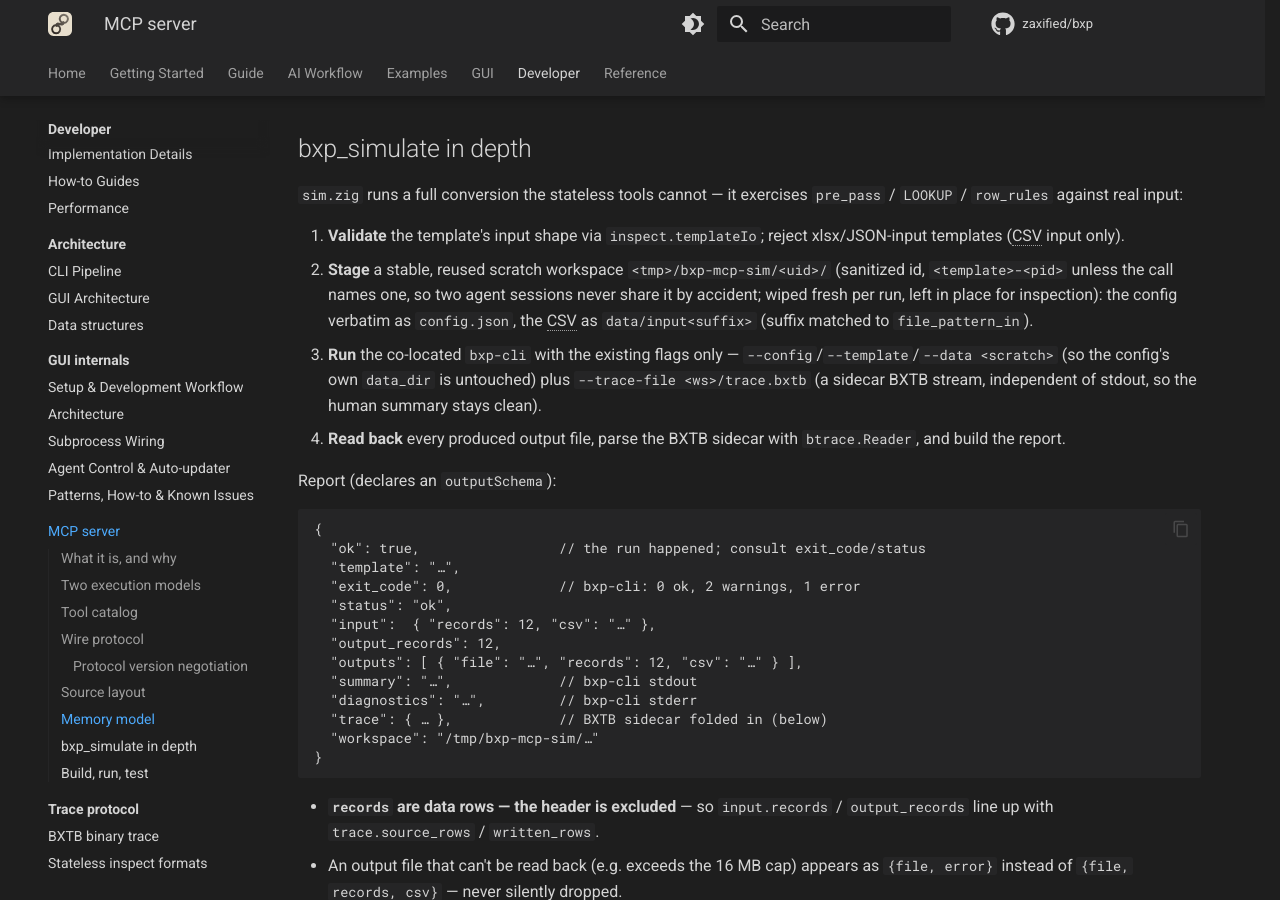
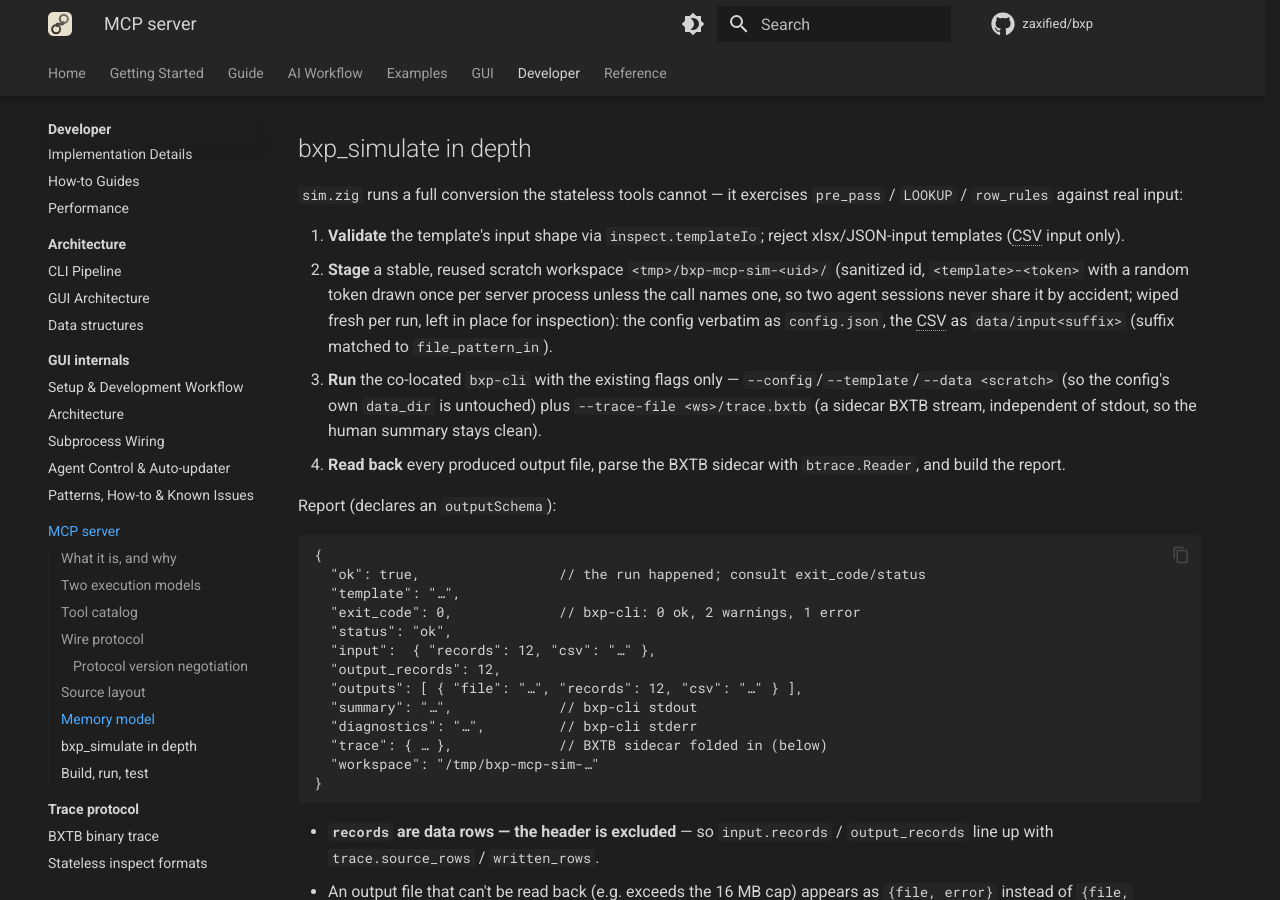
Before and after one commit to zaxified/bxp, an MkDocs documentation site: the page built from docs/dev/mcp.md, in a window 1280 px wide and 900 px high, scrolled down 4001 px. Built offline with MkDocs 1.6.1 and Material for MkDocs 9.7.7, drawn with Linux system fonts in a browser that asks for light colours; comment, search, counter and statistics services are not loaded.

Commit message:
fix(mcp): random per-process workspace token, no shared parent dir
The default workspace id carried the pid. Pids collide across containers
that share /tmp and are predictable, so the id now carries 8 hex chars from
the OS CSPRNG, drawn once per process (pid only as a fallback).

The workspace also moves from <tmp>/bxp-mcp-sim/<uid> to
<tmp>/bxp-mcp-sim-<uid>: with no shared parent, another user on the host
cannot pre-create it and swap entries inside, and the sticky temp dir keeps
others from renaming ours.

Co-Authored-By: Claude Opus 5.5 <noreply@anthropic.com>

````diff
--- a/bxp-mcp/CLAUDE.md
+++ b/bxp-mcp/CLAUDE.md
@@ -325,16 +325,19 @@ and races below are bounded by that model and only re-open under a future
 revisit them there.
 
 - **`sim.zig` wipes the reused workspace on every call** (`deleteTree` +
-  `makePath`). The default id is `<template>-<pid>`, so two bxp-mcp processes
-  (two agent sessions) never share one; two calls in one process are
+  `makePath`). The default id is `<template>-<token>` (8 random hex chars drawn
+  once per process, pid as fallback), so two bxp-mcp processes (two agent
+  sessions) never share one, even across containers sharing `/tmp`; two calls in one process are
   serialised by single-threaded stdio. Only an explicit, shared `workspace` id
   can still race wipe-vs-read across processes — the caller asked for that.
-  Path is confined to `tmp_base/bxp-mcp-sim/<uid>`. On a multi-user host a
-  pre-planted `/tmp/bxp-mcp-sim` owned by another user is not detected;
-  macOS and Windows temp dirs are per-user.
+  Path is confined to `tmp_base/bxp-mcp-sim-<uid>`, directly in the temp
+  dir: no shared parent another user could pre-create, and the sticky temp
+  dir keeps others from swapping our entries. An explicit `workspace` id is
+  guessable, so on a multi-user Linux host it is the caller's choice to use
+  one; macOS and Windows temp dirs are per-user.
 - **`sim.zig tmpDir` trusts `TMPDIR`/`TMP`/`TEMP`.** Standard, and the env is
   the user's own; the subsequent `deleteTree` only ever targets the sanitized
-  `bxp-mcp-sim/<uid>` subtree, so a redirected temp base cannot widen the
+  `bxp-mcp-sim-<uid>` directory, so a redirected temp base cannot widen the
   delete blast radius.
 - ~~**`server.zig readLine` grows `line_buf` unboundedly**~~ — **resolved
   2026-08-16** by the `mcp` migration: the module's `readLine` caps a line at
--- a/docs/dev/mcp.md
+++ b/docs/dev/mcp.md
@@ -181,8 +181,9 @@ store past the call.
 
 1. **Validate** the template's input shape via `inspect.templateIo`; reject
    xlsx/JSON-input templates (CSV input only).
-2. **Stage** a stable, reused scratch workspace `<tmp>/bxp-mcp-sim/<uid>/`
-   (sanitized id, `<template>-<pid>` unless the call names one, so two agent
+2. **Stage** a stable, reused scratch workspace `<tmp>/bxp-mcp-sim-<uid>/`
+   (sanitized id, `<template>-<token>` with a random token drawn once per server process unless
+   the call names one, so two agent
    sessions never share it by accident; wiped fresh per run, left in place for
    inspection): the config
    verbatim as `config.json`, the CSV as `data/input<suffix>` (suffix matched to
@@ -208,7 +209,7 @@ Report (declares an `outputSchema`):
   "summary": "…",             // bxp-cli stdout
   "diagnostics": "…",         // bxp-cli stderr
   "trace": { … },             // BXTB sidecar folded in (below)
-  "workspace": "/tmp/bxp-mcp-sim/…"
+  "workspace": "/tmp/bxp-mcp-sim-…"
 }
 ```
 
````
Also changed, not shown: 2 other files.
